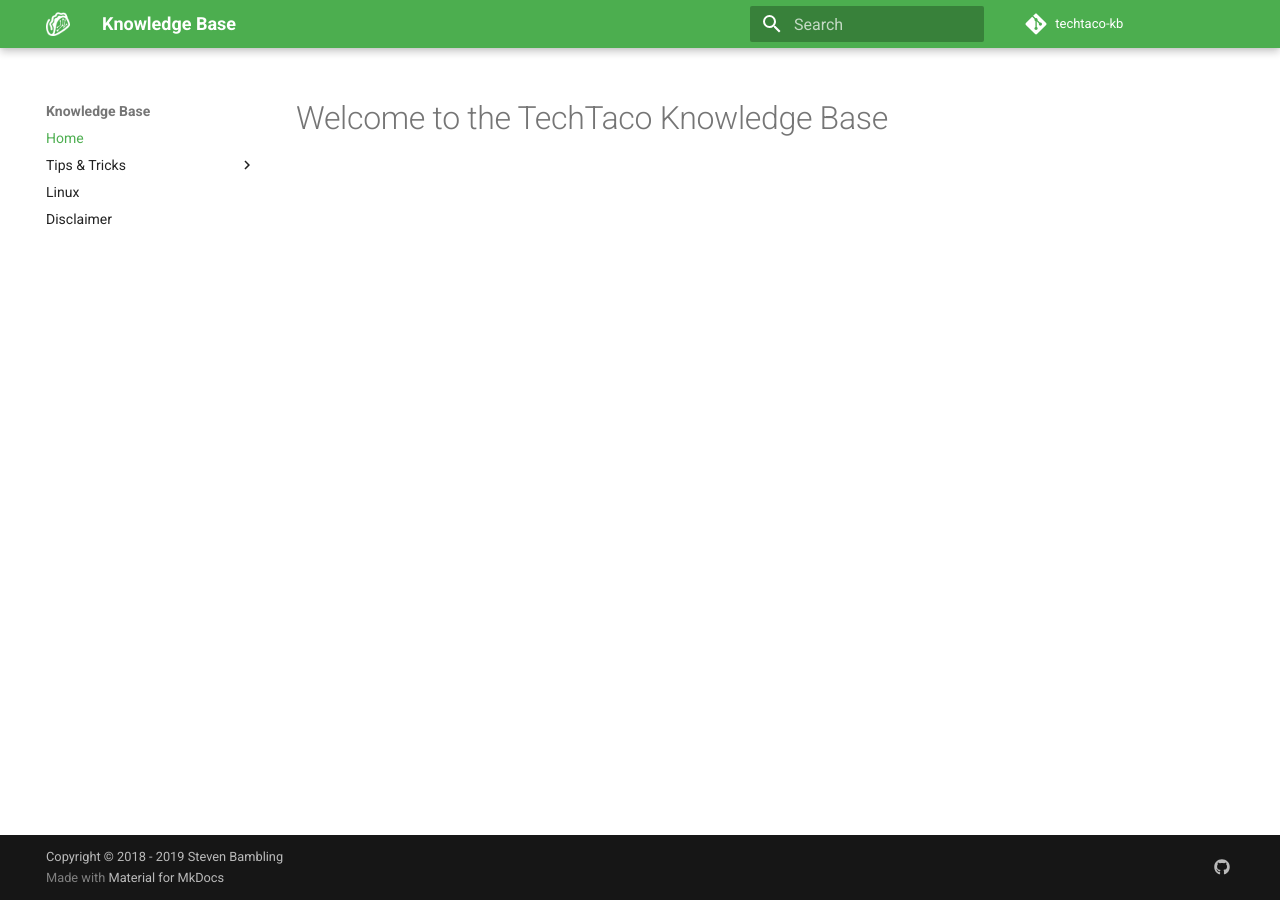
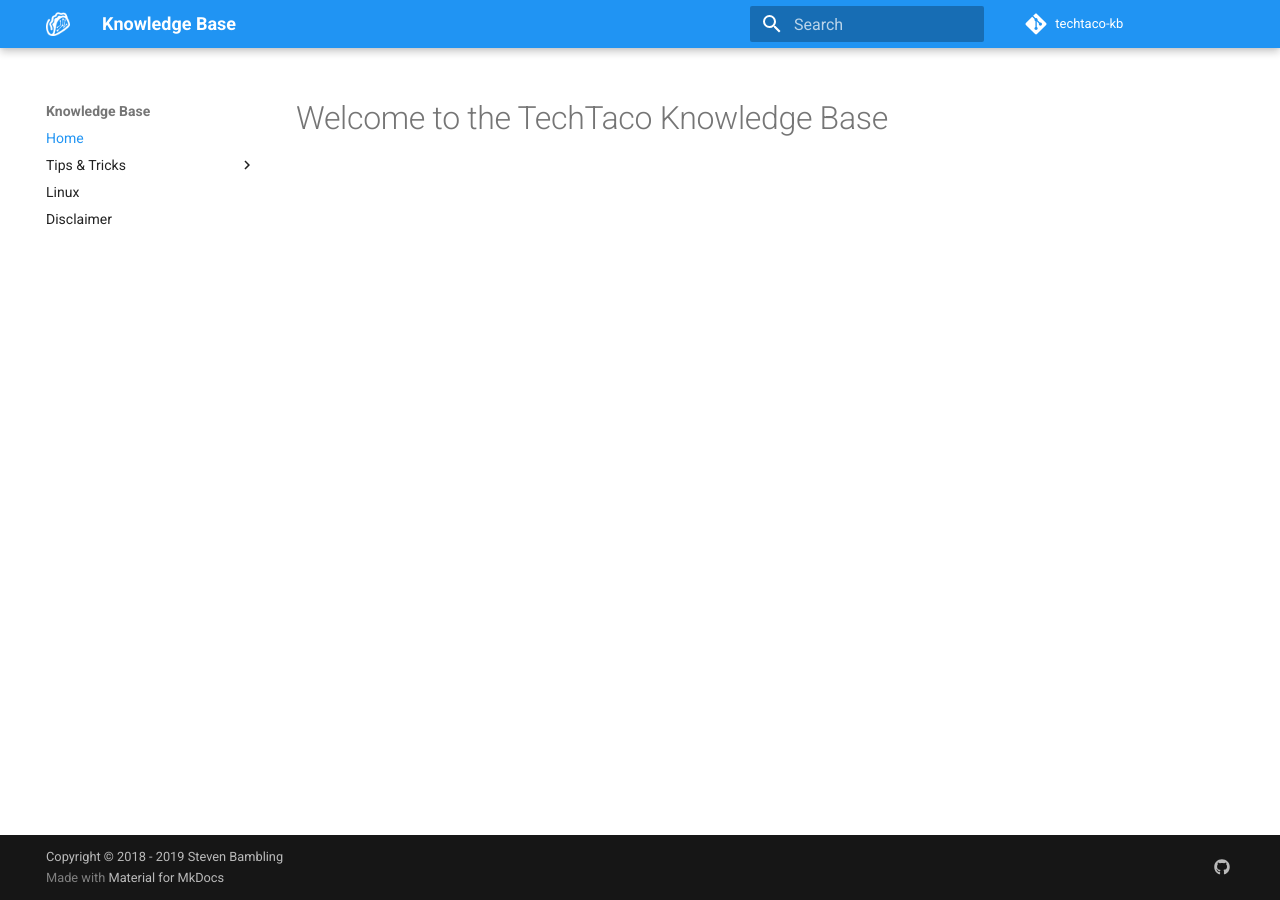
Before and after one commit to smbambling/techtaco-kb-old, an MkDocs documentation site: the page built from docs/index.md, in a window 1280 px wide. Built offline with MkDocs 1.6.1 and Material for MkDocs 9.7.7, drawn with Linux system fonts in a browser that asks for light colours; comment, search, counter and statistics services are not loaded.

Commit message:
Update mkdocs.yml

```diff
--- a/mkdocs.yml
+++ b/mkdocs.yml
@@ -24,7 +24,7 @@
   logo: 'images/techtaco.png'
   favicon: 'assets/images/favicon.ico'
   palette:
-    primary: 'green'
+    primary: 'blue'
     accent: 'red'
   font:
     text: 'Roboto'
```
